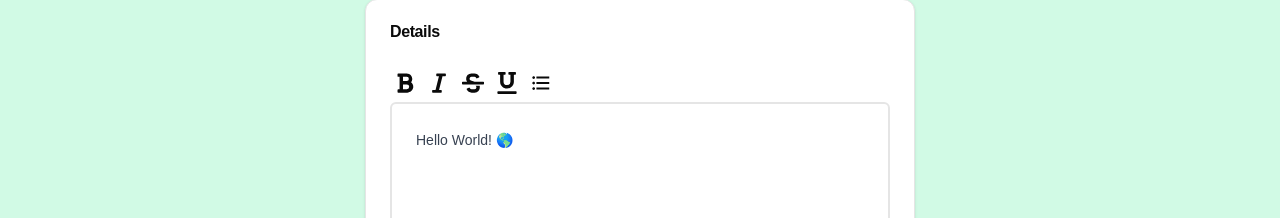
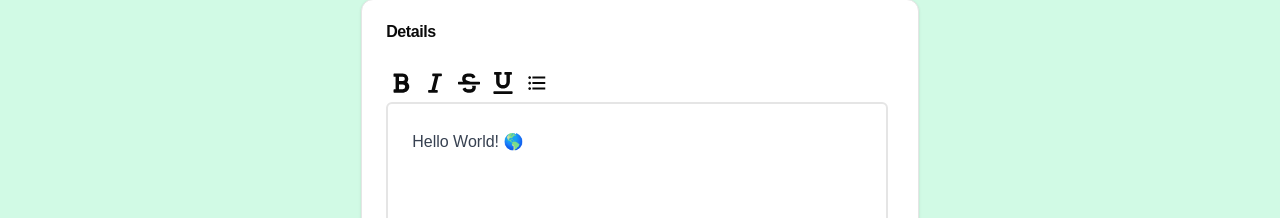
Before and after one commit to reiz0/Manage_Green, a Next.js app: page /task/1 in a window 1280 px wide. Shown: the part 197-415 px from the top of the page. Built offline with nearby package versions, Linux system fonts and the light colour scheme.

Commit message:
change styling

```diff
--- a/src/app/(login)/task/[taskId]/_components/Editor.tsx
+++ b/src/app/(login)/task/[taskId]/_components/Editor.tsx
@@ -12,7 +12,7 @@ export const Editor = () => {
     extensions: [StarterKit, Underline],
     editorProps: {
       attributes: {
-        class: "focus:outline-none h-full prose prose-sm  [&_p]:m-1",
+        class: "focus:outline-none h-full prose [&_p]:m-1",
       },
     },
     content: "<p>Hello World! 🌎️</p>",
--- a/src/app/(login)/task/[taskId]/page.tsx
+++ b/src/app/(login)/task/[taskId]/page.tsx
@@ -5,11 +5,11 @@ import Link from "next/link";
 import { FaArrowLeft, FaRegTrashAlt } from "react-icons/fa";
 
 import { groupInfoType } from "@/types/group";
+import { Assignees } from "./_components/Assignees";
 import { Detail } from "./_components/Detail";
+import { EndDate } from "./_components/EndDate";
+import { StartDate } from "./_components/StartDate";
 import { Status } from "./_components/Status";
-import { Assignees } from "./_components/Assignees";
-import { StartDate } from "./_components/StartDate";
-import { EndDate } from "./_components/EndDate";
 
 const page = () => {
   const group: groupInfoType = {
@@ -20,7 +20,7 @@ const page = () => {
 
   return (
     <div className="grid place-items-center">
-      <div className="w-[550px]">
+      <div>
         <div className="sm:flex justify-between">
           <Link href={`/group`}>
             <Button className="bg-emerald-700 hover:bg-emerald-600">
@@ -41,11 +41,15 @@ const page = () => {
           </Button>
         </div>
         <Card>
-          <Detail />
-          <Status />
-          <Assignees group={group} />
-          <StartDate />
-          <EndDate />
+          <div  className="w-[550px]">
+            <Detail />
+          </div>
+          <div>
+            <Status />
+            <Assignees group={group} />
+            <StartDate />
+            <EndDate />
+          </div>
         </Card>
       </div>
     </div>
```
